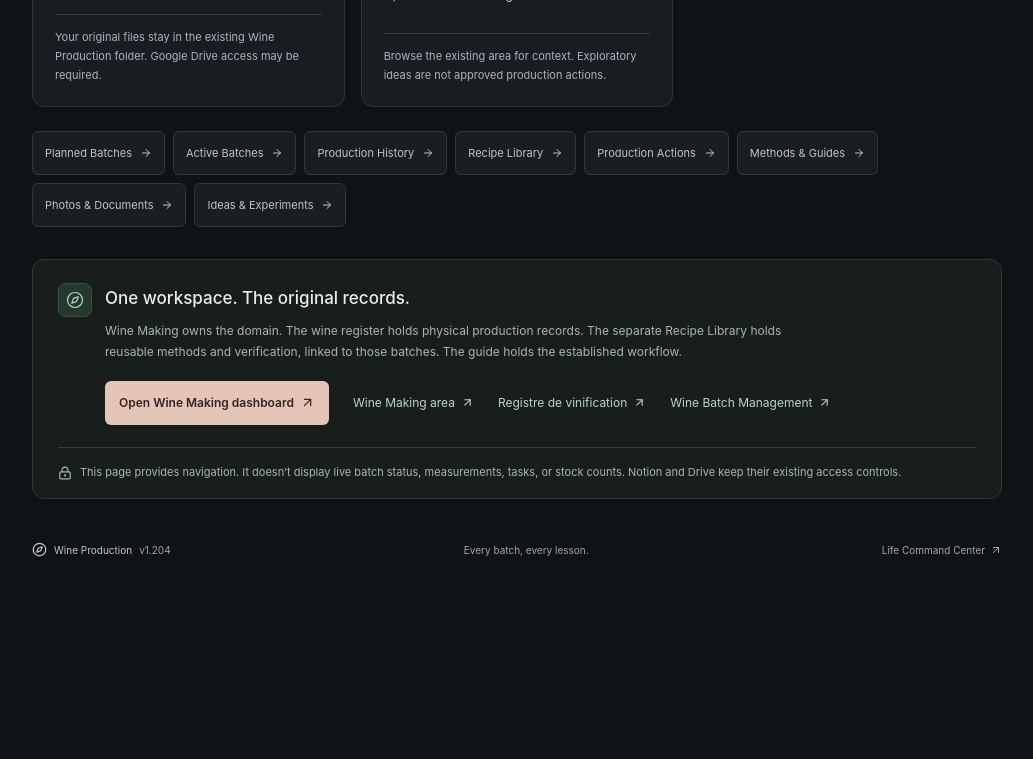
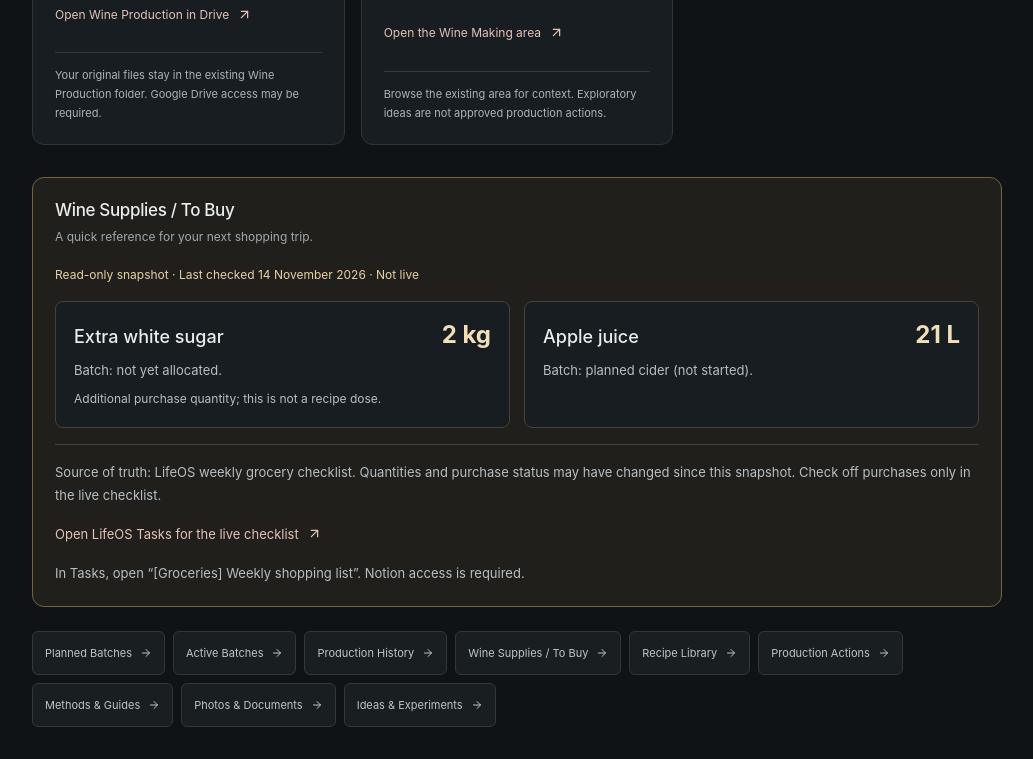
Before and after one commit to Hyrad/lifeos-wine-production, a React (Vite) app: page / in a window 1280 px wide. Shown: the part 1480-2239 px from the top of the page, without its empty margins (236-1269 px from the left). Before the commit the page ends 2089 px from the top, so only its background shows below. Built offline with nearby package versions, Linux system fonts and the light colour scheme.

Commit message:
WINE-SUPPLIES-01: add dated wine shopping snapshot in v1.205

```diff
--- a/package.json
+++ b/package.json
@@ -1,8 +1,8 @@
 {
   "name": "lifeos-wine-production",
   "private": true,
-  "version": "1.204.0",
-  "displayVersion": "1.204",
+  "version": "1.205.0",
+  "displayVersion": "1.205",
   "type": "module",
   "packageManager": "pnpm@11.25.0",
   "engines": {
--- a/src/WinePage.tsx
+++ b/src/WinePage.tsx
@@ -19,9 +19,11 @@ import {
   homePagePath,
   libraryAndSupportSections,
   productionSections,
+  wineNavigation,
   wineSections,
   wineSources,
 } from "./data/wine";
+import WineSupplies from "./components/WineSupplies";
 
 function WineCard({ section, primary = false }: {
   section: typeof wineSections[number];
@@ -74,8 +76,11 @@ export default function WinePage() {
                 Plan a batch. Follow its progress. Learn from what you make.
               </p>
               <p className="home-identity">
-                Navigation only · Your current records stay in Notion.
+                Shopping snapshot · Live records stay in Notion.
               </p>
+              <a className="text-link wine-supplies-shortcut" href="#supplies">
+                Wine Supplies / To Buy <ArrowRight size={14} aria-hidden="true" />
+              </a>
             </div>
             <div className="wine-emblem" aria-hidden="true">
               <div className="wine-ring" />
@@ -115,8 +120,10 @@ export default function WinePage() {
             </div>
           </section>
 
+          <WineSupplies />
+
           <nav className="wine-jump-links" aria-label="Wine page sections">
-            {wineSections.map((section) => (
+            {wineNavigation.map((section) => (
               <a href={`#${section.id}`} key={section.id}>
                 {section.title}
                 <ArrowRight size={12} aria-hidden="true" />
@@ -161,8 +168,8 @@ export default function WinePage() {
             <div className="wine-boundary">
               <LockKeyhole size={14} aria-hidden="true" />
               <p>
-                This page provides navigation. It doesn’t display live batch
-                status, measurements, tasks, or stock counts. Notion and Drive
+                This page provides navigation and an approved shopping snapshot.
+                It doesn’t display live batch status, measurements, tasks, or stock counts. Notion and Drive
                 keep their existing access controls.
               </p>
             </div>
--- a/src/components/Shared.tsx
+++ b/src/components/Shared.tsx
@@ -3,7 +3,7 @@ import type { LucideIcon } from "lucide-react";
 import { ArrowUpRight, Compass } from "lucide-react";
 import { displayVersion as version } from "../../package.json";
 import { sources } from "../data/navigation";
-import { homePagePath, wineSections } from "../data/wine";
+import { homePagePath, wineNavigation } from "../data/wine";
 
 export function External({
   href,
@@ -82,7 +82,7 @@ export function Sidebar() {
       </a>
       <div className="nav-label">WORKSPACE</div>
       <nav aria-label="Main navigation">
-        {wineSections.map(({ id, title, icon: Icon }) => (
+        {wineNavigation.map(({ id, title, icon: Icon }) => (
           <a href={`#${id}`} className="nav-item" key={id}>
             <Icon size={18} strokeWidth={1.7} aria-hidden="true" />
             {title}
@@ -127,7 +127,7 @@ export function Topbar() {
       <div className="release-info">
         <span className="mode-badge">
           <span />
-          Navigation edition
+          Navigation & snapshot
         </span>
         <span className="release-version" title="App version">
           v{version}
--- /dev/null
+++ b/src/components/WineSupplies.tsx
@@ -0,0 +1,48 @@
+import { ArrowUpRight } from "lucide-react";
+import { External, SectionHeading } from "./Shared";
+import { sources } from "../data/navigation";
+
+// Only the purchase requirements approved for public display in WINE-SUPPLIES-01.
+// This is a release snapshot, never a second checklist or a private-data export.
+export default function WineSupplies() {
+  return (
+    <section id="supplies" className="section wine-supplies" aria-labelledby="supplies-title">
+      <SectionHeading
+        id="supplies-title"
+        title="Wine Supplies / To Buy"
+        subtitle="A quick reference for your next shopping trip."
+      />
+      <p className="wine-snapshot-label">
+        Read-only snapshot · Last checked <time dateTime="2026-11-14">14 November 2026</time> · Not live
+      </p>
+      <ul className="wine-supply-list" aria-label="Supplies needed at last check">
+        <li>
+          <div className="wine-supply-item">
+            <h3>Extra white sugar</h3>
+            <strong className="wine-supply-quantity">2 kg<span className="sr-only"> to buy</span></strong>
+          </div>
+          <p>Batch: not yet allocated.</p>
+          <p className="wine-supply-note">Additional purchase quantity; this is not a recipe dose.</p>
+        </li>
+        <li>
+          <div className="wine-supply-item">
+            <h3>Apple juice</h3>
+            <strong className="wine-supply-quantity">21 L<span className="sr-only"> to buy</span></strong>
+          </div>
+          <p>Batch: planned cider (not started).</p>
+        </li>
+      </ul>
+      <div className="wine-supplies-source">
+        <p>
+          Source of truth: LifeOS weekly grocery checklist. Quantities and purchase
+          status may have changed since this snapshot. Check off purchases only in
+          the live checklist.
+        </p>
+        <External href={sources.tasks} className="text-link">
+          Open LifeOS Tasks for the live checklist <ArrowUpRight size={15} aria-hidden="true" />
+        </External>
+        <p>In Tasks, open “[Groceries] Weekly shopping list”. Notion access is required.</p>
+      </div>
+    </section>
+  );
+}
--- a/src/data/wine.ts
+++ b/src/data/wine.ts
@@ -5,6 +5,7 @@ import {
   FlaskConical,
   FolderOpen,
   ListChecks,
+  ShoppingBasket,
   Wine,
 } from "lucide-react";
 import { notion, sources } from "./navigation";
@@ -133,3 +134,15 @@ export const wineSections = [
   ...productionSections,
   ...libraryAndSupportSections,
 ] as const;
+
+export const suppliesNavigation = {
+  id: "supplies",
+  title: "Wine Supplies / To Buy",
+  icon: ShoppingBasket,
+} as const;
+
+export const wineNavigation = [
+  ...productionSections,
+  suppliesNavigation,
+  ...libraryAndSupportSections,
+] as const;
--- a/src/wine.css
+++ b/src/wine.css
@@ -1,5 +1,81 @@
 .wine-page main {
   padding-top: 24px;
+}
+.wine-supplies-shortcut {
+  min-height: 44px;
+  color: #e4c3b7;
+  font-size: 13px;
+}
+.wine-supplies {
+  padding: 22px;
+  border: 1px solid #766344;
+  border-radius: 12px;
+  background: #201f1b;
+}
+.wine-supplies:target {
+  outline: 2px solid #e4c3b7;
+  outline-offset: 4px;
+}
+.wine-snapshot-label {
+  color: #e8d0a7;
+  font-size: 12px;
+  line-height: 1.7;
+}
+.wine-supply-list {
+  list-style: none;
+  padding: 0;
+  margin: 16px 0;
+  display: grid;
+  grid-template-columns: repeat(2, minmax(0, 1fr));
+  gap: 14px;
+}
+.wine-supply-list li {
+  padding: 18px;
+  border: 1px solid #454238;
+  border-radius: 8px;
+  background: #181d21;
+  min-width: 0;
+}
+.wine-supply-item {
+  display: flex;
+  justify-content: space-between;
+  align-items: baseline;
+  flex-wrap: wrap;
+  gap: 8px 16px;
+  margin-bottom: 10px;
+}
+.wine-supply-item h3 {
+  font-size: 18px;
+  font-weight: 550;
+}
+.wine-supply-quantity {
+  color: #f2dfba;
+  font-size: 24px;
+  white-space: nowrap;
+}
+.wine-supply-list p, .wine-supplies-source p {
+  color: #b6bfc3;
+  font-size: 13px;
+  line-height: 1.7;
+}
+.wine-supply-list .wine-supply-note {
+  font-size: 12px;
+  margin-top: 8px;
+}
+.wine-supplies-source {
+  border-top: 1px solid #454238;
+  padding-top: 16px;
+}
+.wine-supplies-source a {
+  min-height: 44px;
+  color: #e4c3b7;
+  font-size: 13px;
+  line-height: 1.7;
+  margin: 6px 0;
+}
+@media (max-width: 700px) {
+  .wine-supply-list { grid-template-columns: 1fr; }
+  .wine-supplies { padding: 18px; }
 }
 .wine-back {
   min-height: 44px;
@@ -12,7 +88,7 @@
   align-items: center;
   justify-content: space-between;
   gap: 24px;
-  padding: 8px 0 26px;
+  padding: 8px 0 20px;
 }
 .wine-welcome .eyebrow {
   color: #cfada6;
```
Also changed, not shown: scripts/browser-check.mjs (+21 -5 lines), 2 other files (tests, documents, lock files or other folders).
